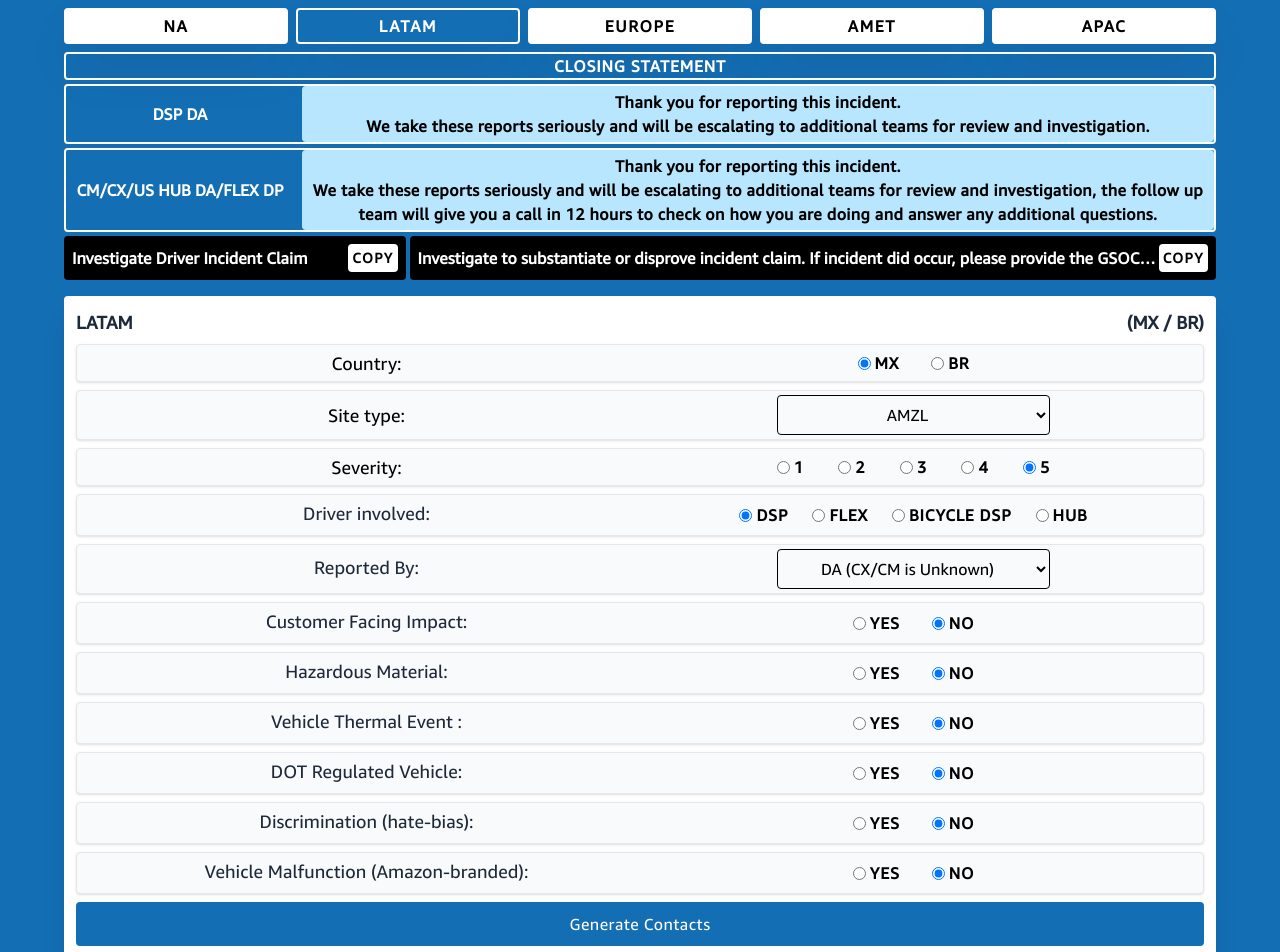
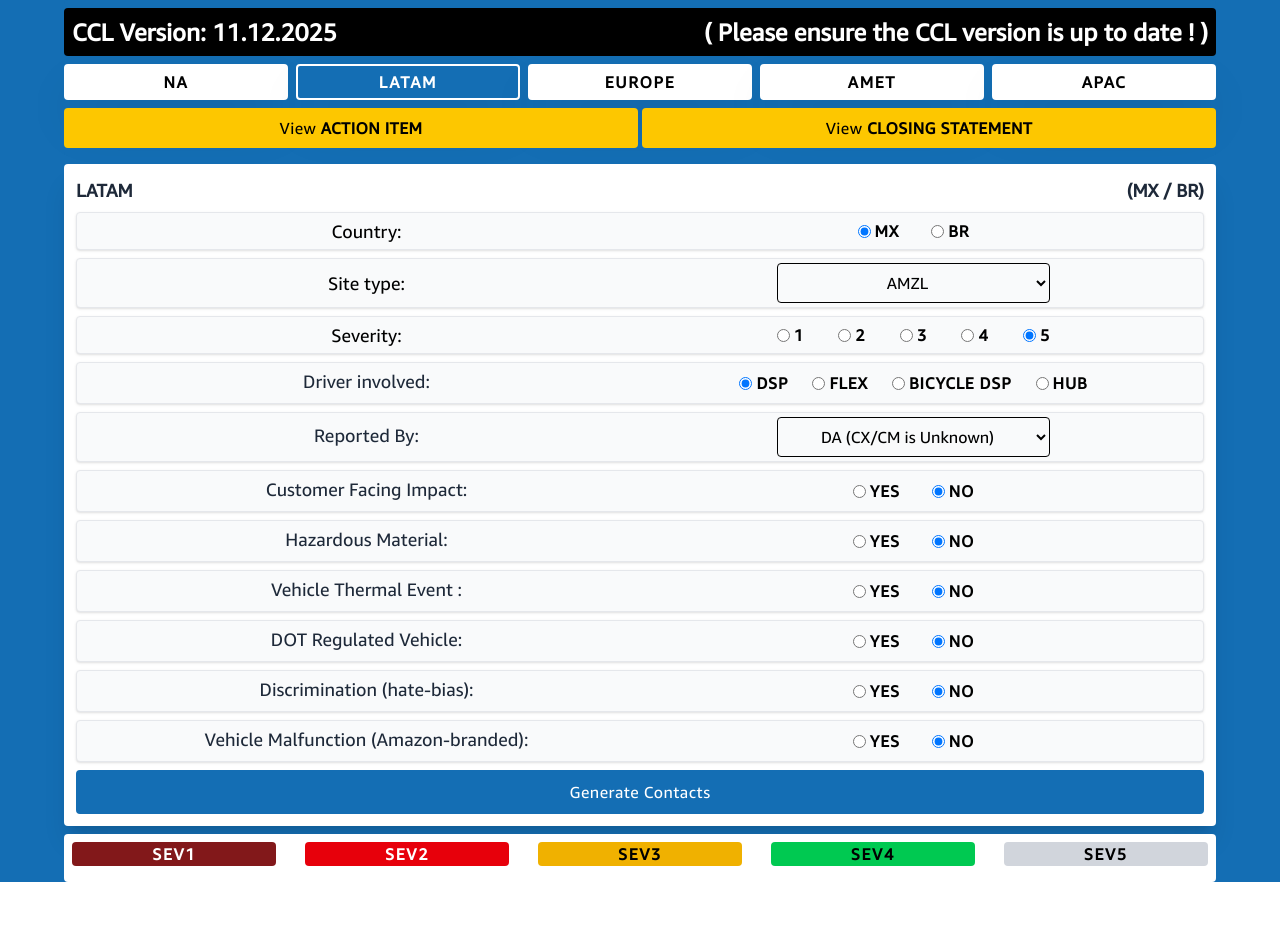
Before and after one commit to harrrish/web-app-ccl-gsoc-wwos, a React (Vite) app: page /LATAM in a window 1280 px wide. Shown: the top 952 px of the page. After the commit the page ends 882 px from the top, so only its background shows below. Built offline with nearby package versions, Linux system fonts and the light colour scheme.

Commit message:
update UI

```diff
--- a/src/Components/ContactsFooter.jsx
+++ b/src/Components/ContactsFooter.jsx
@@ -18,7 +18,25 @@
     window.location.reload();
   }
   return (
-    <footer className="bg-white p-2 w-full sm:w-[90%] rounded-sm">
+    <footer className="bg-white p-2 w-full sm:w-[90%] rounded-sm flex flex-col gap-2">
+      <div className="flex justify-between">
+        <h1 className="uppercase tracking-widest rounded-sm font-bold w-[18%] text-center bg-red-900 text-white">
+          Sev1
+        </h1>
+        <h1 className="uppercase tracking-widest rounded-sm font-bold w-[18%] text-center bg-red-600 text-white">
+          Sev2
+        </h1>
+        <h1 className="uppercase tracking-widest rounded-sm font-bold w-[18%] text-center bg-yellow-500 text-black">
+          Sev3
+        </h1>
+        <h1 className="uppercase tracking-widest rounded-sm font-bold w-[18%] text-center bg-green-500">
+          Sev4
+        </h1>
+        <h1 className="uppercase tracking-widest rounded-sm font-bold w-[18%] text-center bg-gray-300">
+          Sev5
+        </h1>
+      </div>
+      <div>
         {contacts.length > 0 && (
           <div className="flex flex-col gap-3 justify-center items-center">
             <div className="flex items-center gap-3 w-full">
@@ -64,6 +82,7 @@
             </h1>
           </div>
         )}
+      </div>
     </footer>
   );
 }
--- a/src/Components/RegionNavs.jsx
+++ b/src/Components/RegionNavs.jsx
@@ -1,18 +1,20 @@
 import { NavLink } from "react-router-dom";
-import { actionItemBody, actionItemTitle } from "../data";
+import { useState } from "react";
+import ActionItem from "../Pages/ActionItem.jsx";
+import ClosingStatement from "../Pages/ClosingStatement.jsx";
 
 export default function RegionNavs({ region }) {
-  async function handleCopyTitle() {
-    await navigator.clipboard.writeText(actionItemTitle);
-    alert(`Copied "${actionItemTitle}" to clipboard`);
-  }
-  async function handleCopyBody() {
-    await navigator.clipboard.writeText(actionItemBody);
-    alert(`Copied "${actionItemBody}" to clipboard`);
-  }
+  const [showAction, setShowAction] = useState(false);
+  const [showClosing, setShowClosing] = useState(false);
 
   return (
     <div className="flex flex-col items-center gap-2 py-2">
+      {showAction && <ActionItem setShowAction={setShowAction} />}
+      {showClosing && <ClosingStatement setShowClosing={setShowClosing} />}
+      <h1 className="text-2xl bg-black w-full rounded-sm text-black text-center font-bold flex justify-between p-2 text-white">
+        <span>CCL Version: 11.12.2025 </span>
+        <span>( Please ensure the CCL version is up to date ! )</span>
+      </h1>
       <div className="flex justify-between gap-2 items-center w-full">
         <NavLink
           to={"/NA"}
@@ -70,65 +72,20 @@
         </NavLink>
       </div>
       {region && (
-        <div className="flex flex-col gap-1 w-full">
-          <div className="flex gap-1 flex-col rounded-sm">
-            <h1 className="text-center font-extrabold tracking-wider text-white rounded-sm border-2">
-              CLOSING STATEMENT
-            </h1>
-            <div className="rounded-sm flex justify-between gap-2 items-center border-2 text-white">
-              <h1 className="font-extrabold w-[20%] rounded-sm text-center py-1">
-                DSP DA
-              </h1>
-              <h1 className="text-center text-md w-[80%] rounded-sm flex flex-col p-1 bg-sky-200 text-black font-extrabold tracking-wide">
-                Thank you for reporting this incident.{" "}
-                <span>
-                  We take these reports seriously and will be escalating to
-                  additional teams for review and investigation.
-                </span>
-              </h1>
-            </div>
-            <div className="rounded-sm flex justify-between gap-2 items-center border-2 text-white">
-              <h1 className="font-extrabold w-[20%] rounded-sm text-center py-1">
-                CM/CX/US HUB DA/FLEX DP
-              </h1>
-              <h1 className="text-center text-md w-[80%] rounded-sm flex flex-col p-1 bg-sky-200 text-black font-extrabold tracking-wide">
-                <span>Thank you for reporting this incident.</span>{" "}
-                <span>
-                  We take these reports seriously and will be escalating to
-                  additional teams for review and investigation, the follow up
-                  team will give you a call in 12 hours to check on how you are
-                  doing and answer any additional questions.
-                </span>
-              </h1>
-            </div>
-          </div>
-
-          <div className="flex gap-1 items-center w-full justify-between rounded-sm">
-            {/* //* ACTION ITEM TITLE */}
-            <div className="bg-black text-white flex items-center w-[30%] justify-between rounded-sm p-2">
-              <h1 className="text-center font-bold truncate">
-                {actionItemTitle}
-              </h1>
+        <div className="flex gap-1 w-full">
           <button
-                onClick={handleCopyTitle}
-                className="hover:bg-[#146EB4] p-1 tracking-widest font-bold bg-white text-black hover:text-white rounded-sm cursor-pointer text-sm"
+            onClick={() => setShowAction(true)}
+            className="w-1/2 bg-yellow-400 text-black p-2 rounded-sm font-medium hover:bg-sky-400 hover:text-white tracking-wide cursor-pointer hover:underline"
           >
-                COPY
+            View <span className="uppercase font-extrabold">Action Item</span>
           </button>
-            </div>
-            {/* //* ACTION ITEM BODY */}
-            <div className="bg-black text-white flex items-center w-[70%] justify-between rounded-sm p-2">
-              <h1 className="text-center font-bold truncate">
-                {actionItemBody}
-              </h1>
           <button
-                onClick={handleCopyBody}
-                className="hover:bg-[#146EB4] p-1 tracking-widest font-bold bg-white text-black hover:text-white rounded-sm cursor-pointer text-sm"
+            onClick={() => setShowClosing(true)}
+            className="w-1/2 bg-yellow-400 text-black p-2 rounded-sm font-medium hover:bg-sky-400 hover:text-white tracking-wide cursor-pointer hover:underline"
           >
-                COPY
+            View
+            <span className="uppercase font-extrabold"> Closing Statement</span>
           </button>
-            </div>
-          </div>
         </div>
       )}
     </div>
--- /dev/null
+++ b/src/Pages/ActionItem.jsx
@@ -0,0 +1,47 @@
+import { actionItemBody, actionItemTitle } from "../data";
+
+export default function ActionItem({ setShowAction }) {
+  async function handleCopyTitle() {
+    await navigator.clipboard.writeText(actionItemTitle);
+    alert(`Copied "${actionItemTitle}" to clipboard`);
+  }
+  async function handleCopyBody() {
+    await navigator.clipboard.writeText(actionItemBody);
+    alert(`Copied "${actionItemBody}" to clipboard`);
+  }
+  return (
+    <div className="fixed top-0 left-0 bg-black/90 min-h-screen flex justify-center items-center w-full">
+      <div className="flex flex-col gap-1 items-center w-[80%] justify-between rounded-sm">
+        {/* //* ACTION ITEM TITLE */}
+        <div className="bg-white flex items-center w-[80%] justify-between rounded-sm p-2 w-full">
+          <h1 className="text-center font-bold truncate">{actionItemTitle}</h1>
+          <button
+            onClick={handleCopyTitle}
+            className="hover:bg-[#146EB4] p-1 tracking-widest font-bold text-black hover:text-white rounded-sm cursor-pointer text-sm w-[20%] bg-gray-300"
+          >
+            COPY
+          </button>
+        </div>
+        {/* //* ACTION ITEM BODY */}
+        <div className="bg-white flex items-center  justify-between rounded-sm p-2 w-full">
+          <h1 className="text-center font-bold truncate w-[80%]">
+            {actionItemBody}
+          </h1>
+          <button
+            onClick={handleCopyBody}
+            className="hover:bg-[#146EB4] p-1 tracking-widest font-bold text-black hover:text-white rounded-sm cursor-pointer text-sm w-[20%] bg-gray-300"
+          >
+            COPY
+          </button>
+        </div>
+
+        <button
+          onClick={() => setShowAction(false)}
+          className="bg-gray-300 w-1/2 cursor-pointer hover:bg-[#146EB4] hover:text-white font-extrabold tracking-wider p-1 rounded-sm"
+        >
+          Close
+        </button>
+      </div>
+    </div>
+  );
+}
--- /dev/null
+++ b/src/Pages/ClosingStatement.jsx
@@ -0,0 +1,47 @@
+import React from "react";
+
+export default function ClosingStatement({ setShowClosing }) {
+  return (
+    <div className="fixed top-0 left-0 bg-black/90 min-h-screen flex justify-center items-center w-full">
+      <div className="flex flex-col gap-1 items-center w-[80%] justify-between rounded-sm">
+        <div className="flex gap-1 flex-col rounded-sm gap-2 items-center">
+          <h1 className="text-center font-extrabold tracking-wider text-white rounded-sm">
+            CLOSING STATEMENT
+          </h1>
+          <div className="rounded-sm flex justify-between gap-2 items-center text-white w-full">
+            <h1 className="font-extrabold w-[20%] rounded-sm text-center py-1">
+              DSP DA
+            </h1>
+            <h1 className="text-center text-md w-[80%] rounded-sm flex flex-col p-1 bg-sky-200 text-black font-extrabold tracking-wide">
+              Thank you for reporting this incident.
+              <span>
+                We take these reports seriously and will be escalating to
+                additional teams for review and investigation.
+              </span>
+            </h1>
+          </div>
+          <div className="rounded-sm flex justify-between gap-2 items-center text-white w-full">
+            <h1 className="font-extrabold w-[20%] rounded-sm text-center py-1">
+              CM/CX/US HUB DA/FLEX DP
+            </h1>
+            <h1 className="text-center text-md w-[80%] rounded-sm flex flex-col p-1 bg-sky-200 text-black font-extrabold tracking-wide">
+              <span>Thank you for reporting this incident.</span>
+              <span>
+                We take these reports seriously and will be escalating to
+                additional teams for review and investigation, the follow up
+                team will give you a call in 12 hours to check on how you are
+                doing and answer any additional questions.
+              </span>
+            </h1>
+          </div>
+          <button
+            onClick={() => setShowClosing(false)}
+            className="bg-gray-300 w-1/2 cursor-pointer hover:bg-[#146EB4] hover:text-white font-extrabold tracking-wider p-1 rounded-sm"
+          >
+            Close
+          </button>
+        </div>
+      </div>
+    </div>
+  );
+}
```
Lines whose indentation alone changed are shown as unchanged.
